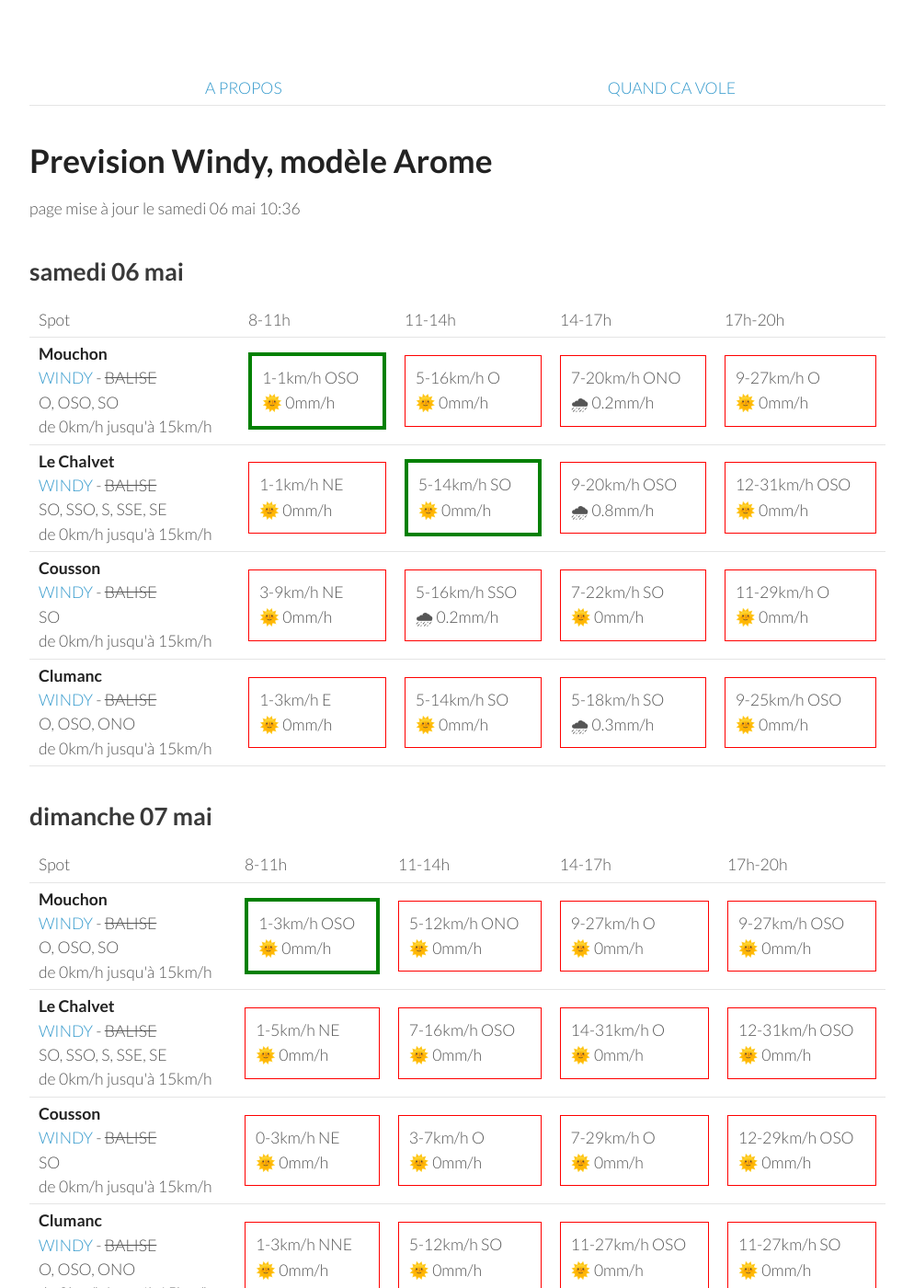
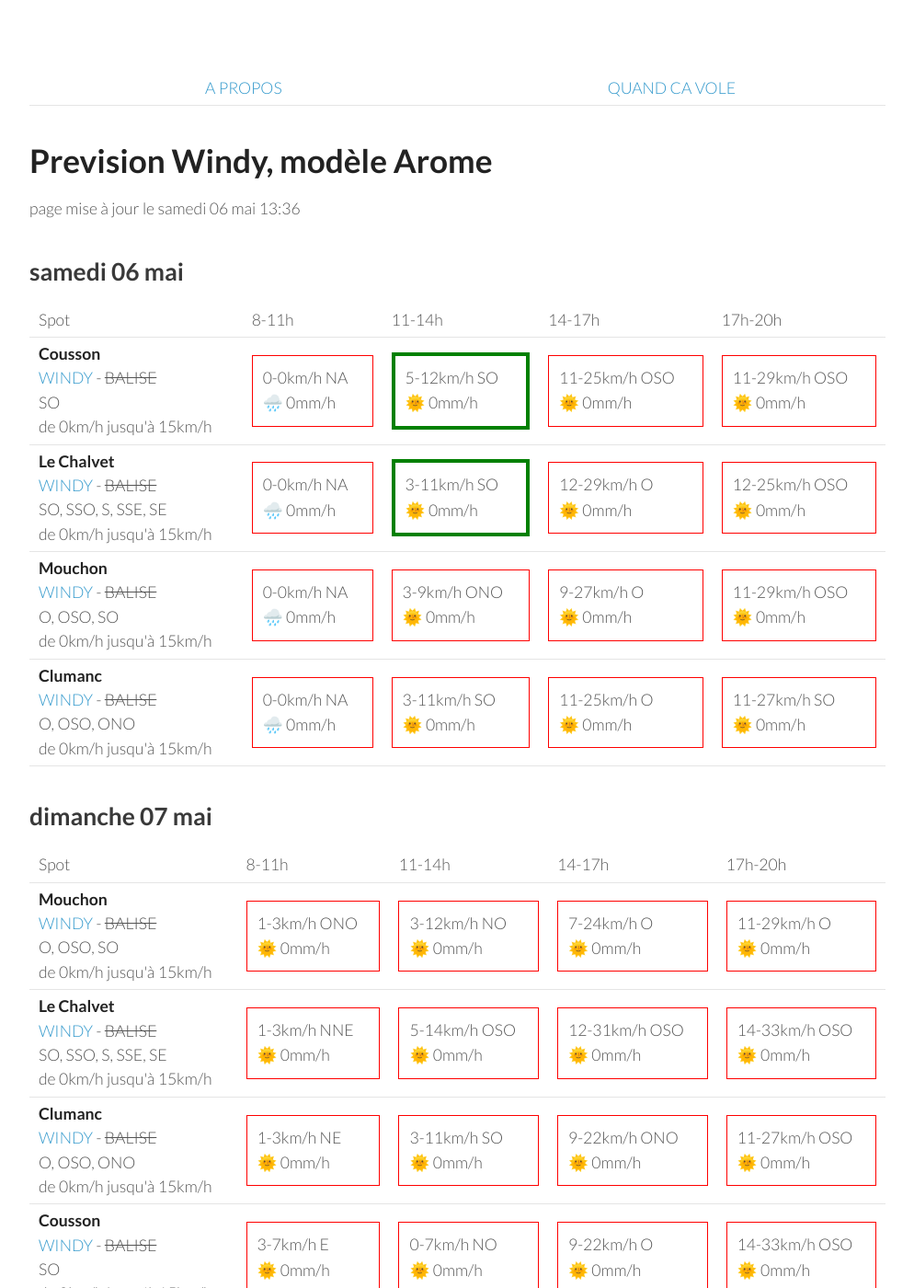
Before and after one commit to parapente-dans-le-nord/parapente-dans-le-nord.github.io, a Jekyll site: the page built from saint_andre.markdown, in a window 1280 px wide and 1400 px high. Shown: the whole window at 92% size, without its empty margins (26-1020 px from the left). Built offline with Jekyll 4.4.1, drawn with Linux system fonts in a browser that asks for light colours.

Commit message:
update index.markdown

```diff
--- a/saint_andre.markdown
+++ b/saint_andre.markdown
@@ -7,7 +7,7 @@ title:  "Tous les spots"
 {: .links}
 
 # Prevision Windy, modèle Arome
-page mise à jour le samedi 06 mai 10:36
+page mise à jour le samedi 06 mai 13:36
 
 ## samedi 06 mai
 
@@ -22,43 +22,39 @@ page mise à jour le samedi 06 mai 10:36
       <td>17h-20h</td>
     </tr>
 <tr>
-        <td><strong>Mouchon</strong><br><a href="https://windy.com/43.992/6.424?43.878,6.425,10,m:eSuaglR">WINDY</a> - <span class="no-balise"> BALISE </span><br> <span class="vent-favorable">O, OSO, SO</span><br><span class="force-vent">de 0km/h jusqu'à 15km/h</span> </td>
+        <td><strong>Cousson</strong><br><a href="https://windy.com/44.054/6.240?43.940,6.241,10,m:eSAaglz">WINDY</a> - <span class="no-balise"> BALISE </span><br> <span class="vent-favorable">SO</span><br><span class="force-vent">de 0km/h jusqu'à 15km/h</span> </td>
 
-            <td><div class="flyable"><p>1-1km/h OSO</p><p>🌞 0mm/h</p></div></td>
-            <td><div class="not-flyable"><p>5-16km/h O</p><p>🌞 0mm/h</p></div></td>
-            <td><div class="not-flyable"><p>7-20km/h ONO</p><p>🌧 0.2mm/h</p></div></td>
-            <td><div class="not-flyable"><p>9-27km/h O</p><p>🌞 0mm/h</p></div></td>
-
+            <td><div class="not-flyable"><p>0-0km/h NA</p><p>🌧️ 0mm/h</p></div></td>
+            <td><div class="flyable"><p>5-12km/h SO</p><p>🌞 0mm/h</p></div></td>
+            <td><div class="not-flyable"><p>11-25km/h OSO</p><p>🌞 0mm/h</p></div></td>
+            <td><div class="not-flyable"><p>11-29km/h OSO</p><p>🌞 0mm/h</p></div></td>
 
     </tr>
 <tr>
         <td><strong>Le Chalvet</strong><br><a href="https://windy.com/43.979/6.480?43.866,6.480,10,m:eSsaglX">WINDY</a> - <span class="no-balise"> BALISE </span><br> <span class="vent-favorable">SO, SSO, S, SSE, SE</span><br><span class="force-vent">de 0km/h jusqu'à 15km/h</span> </td>
 
-            <td><div class="not-flyable"><p>1-1km/h NE</p><p>🌞 0mm/h</p></div></td>
-            <td><div class="flyable"><p>5-14km/h SO</p><p>🌞 0mm/h</p></div></td>
-            <td><div class="not-flyable"><p>9-20km/h OSO</p><p>🌧 0.8mm/h</p></div></td>
-            <td><div class="not-flyable"><p>12-31km/h OSO</p><p>🌞 0mm/h</p></div></td>
-
+            <td><div class="not-flyable"><p>0-0km/h NA</p><p>🌧️ 0mm/h</p></div></td>
+            <td><div class="flyable"><p>3-11km/h SO</p><p>🌞 0mm/h</p></div></td>
+            <td><div class="not-flyable"><p>12-29km/h O</p><p>🌞 0mm/h</p></div></td>
+            <td><div class="not-flyable"><p>12-25km/h OSO</p><p>🌞 0mm/h</p></div></td>
 
     </tr>
 <tr>
-        <td><strong>Cousson</strong><br><a href="https://windy.com/44.054/6.240?43.940,6.241,10,m:eSAaglz">WINDY</a> - <span class="no-balise"> BALISE </span><br> <span class="vent-favorable">SO</span><br><span class="force-vent">de 0km/h jusqu'à 15km/h</span> </td>
+        <td><strong>Mouchon</strong><br><a href="https://windy.com/43.992/6.424?43.878,6.425,10,m:eSuaglR">WINDY</a> - <span class="no-balise"> BALISE </span><br> <span class="vent-favorable">O, OSO, SO</span><br><span class="force-vent">de 0km/h jusqu'à 15km/h</span> </td>
 
-            <td><div class="not-flyable"><p>3-9km/h NE</p><p>🌞 0mm/h</p></div></td>
-            <td><div class="not-flyable"><p>5-16km/h SSO</p><p>🌧 0.2mm/h</p></div></td>
-            <td><div class="not-flyable"><p>7-22km/h SO</p><p>🌞 0mm/h</p></div></td>
-            <td><div class="not-flyable"><p>11-29km/h O</p><p>🌞 0mm/h</p></div></td>
-
+            <td><div class="not-flyable"><p>0-0km/h NA</p><p>🌧️ 0mm/h</p></div></td>
+            <td><div class="not-flyable"><p>3-9km/h ONO</p><p>🌞 0mm/h</p></div></td>
+            <td><div class="not-flyable"><p>9-27km/h O</p><p>🌞 0mm/h</p></div></td>
+            <td><div class="not-flyable"><p>11-29km/h OSO</p><p>🌞 0mm/h</p></div></td>
 
     </tr>
 <tr>
         <td><strong>Clumanc</strong><br><a href="https://windy.com/44.027/6.402?43.914,6.403,10,m:eSxaglP">WINDY</a> - <span class="no-balise"> BALISE </span><br> <span class="vent-favorable">O, OSO, ONO</span><br><span class="force-vent">de 0km/h jusqu'à 15km/h</span> </td>
 
-            <td><div class="not-flyable"><p>1-3km/h E</p><p>🌞 0mm/h</p></div></td>
-            <td><div class="not-flyable"><p>5-14km/h SO</p><p>🌞 0mm/h</p></div></td>
-            <td><div class="not-flyable"><p>5-18km/h SO</p><p>🌧 0.3mm/h</p></div></td>
-            <td><div class="not-flyable"><p>9-25km/h OSO</p><p>🌞 0mm/h</p></div></td>
-
+            <td><div class="not-flyable"><p>0-0km/h NA</p><p>🌧️ 0mm/h</p></div></td>
+            <td><div class="not-flyable"><p>3-11km/h SO</p><p>🌞 0mm/h</p></div></td>
+            <td><div class="not-flyable"><p>11-25km/h O</p><p>🌞 0mm/h</p></div></td>
+            <td><div class="not-flyable"><p>11-27km/h SO</p><p>🌞 0mm/h</p></div></td>
 
     </tr>
 
@@ -80,40 +76,40 @@ page mise à jour le samedi 06 mai 10:36
 <tr>
         <td><strong>Mouchon</strong><br><a href="https://windy.com/43.992/6.424?43.878,6.425,10,m:eSuaglR">WINDY</a> - <span class="no-balise"> BALISE </span><br> <span class="vent-favorable">O, OSO, SO</span><br><span class="force-vent">de 0km/h jusqu'à 15km/h</span> </td>
 
-            <td><div class="flyable"><p>1-3km/h OSO</p><p>🌞 0mm/h</p></div></td>
-            <td><div class="not-flyable"><p>5-12km/h ONO</p><p>🌞 0mm/h</p></div></td>
-            <td><div class="not-flyable"><p>9-27km/h O</p><p>🌞 0mm/h</p></div></td>
-            <td><div class="not-flyable"><p>9-27km/h OSO</p><p>🌞 0mm/h</p></div></td>
+            <td><div class="not-flyable"><p>1-3km/h ONO</p><p>🌞 0mm/h</p></div></td>
+            <td><div class="not-flyable"><p>3-12km/h NO</p><p>🌞 0mm/h</p></div></td>
+            <td><div class="not-flyable"><p>7-24km/h O</p><p>🌞 0mm/h</p></div></td>
+            <td><div class="not-flyable"><p>11-29km/h O</p><p>🌞 0mm/h</p></div></td>
 
 
     </tr>
 <tr>
         <td><strong>Le Chalvet</strong><br><a href="https://windy.com/43.979/6.480?43.866,6.480,10,m:eSsaglX">WINDY</a> - <span class="no-balise"> BALISE </span><br> <span class="vent-favorable">SO, SSO, S, SSE, SE</span><br><span class="force-vent">de 0km/h jusqu'à 15km/h</span> </td>
 
-            <td><div class="not-flyable"><p>1-5km/h NE</p><p>🌞 0mm/h</p></div></td>
-            <td><div class="not-flyable"><p>7-16km/h OSO</p><p>🌞 0mm/h</p></div></td>
-            <td><div class="not-flyable"><p>14-31km/h O</p><p>🌞 0mm/h</p></div></td>
+            <td><div class="not-flyable"><p>1-3km/h NNE</p><p>🌞 0mm/h</p></div></td>
+            <td><div class="not-flyable"><p>5-14km/h OSO</p><p>🌞 0mm/h</p></div></td>
             <td><div class="not-flyable"><p>12-31km/h OSO</p><p>🌞 0mm/h</p></div></td>
+            <td><div class="not-flyable"><p>14-33km/h OSO</p><p>🌞 0mm/h</p></div></td>
+
+
+    </tr>
+<tr>
+        <td><strong>Clumanc</strong><br><a href="https://windy.com/44.027/6.402?43.914,6.403,10,m:eSxaglP">WINDY</a> - <span class="no-balise"> BALISE </span><br> <span class="vent-favorable">O, OSO, ONO</span><br><span class="force-vent">de 0km/h jusqu'à 15km/h</span> </td>
+
+            <td><div class="not-flyable"><p>1-3km/h NE</p><p>🌞 0mm/h</p></div></td>
+            <td><div class="not-flyable"><p>3-11km/h SO</p><p>🌞 0mm/h</p></div></td>
+            <td><div class="not-flyable"><p>9-22km/h ONO</p><p>🌞 0mm/h</p></div></td>
+            <td><div class="not-flyable"><p>11-27km/h OSO</p><p>🌞 0mm/h</p></div></td>
 
 
     </tr>
 <tr>
         <td><strong>Cousson</strong><br><a href="https://windy.com/44.054/6.240?43.940,6.241,10,m:eSAaglz">WINDY</a> - <span class="no-balise"> BALISE </span><br> <span class="vent-favorable">SO</span><br><span class="force-vent">de 0km/h jusqu'à 15km/h</span> </td>
 
-            <td><div class="not-flyable"><p>0-3km/h NE</p><p>🌞 0mm/h</p></div></td>
-            <td><div class="not-flyable"><p>3-7km/h O</p><p>🌞 0mm/h</p></div></td>
-            <td><div class="not-flyable"><p>7-29km/h O</p><p>🌞 0mm/h</p></div></td>
-            <td><div class="not-flyable"><p>12-29km/h OSO</p><p>🌞 0mm/h</p></div></td>
-
-
-    </tr>
-<tr>
-        <td><strong>Clumanc</strong><br><a href="https://windy.com/44.027/6.402?43.914,6.403,10,m:eSxaglP">WINDY</a> - <span class="no-balise"> BALISE </span><br> <span class="vent-favorable">O, OSO, ONO</span><br><span class="force-vent">de 0km/h jusqu'à 15km/h</span> </td>
-
-            <td><div class="not-flyable"><p>1-3km/h NNE</p><p>🌞 0mm/h</p></div></td>
-            <td><div class="not-flyable"><p>5-12km/h SO</p><p>🌞 0mm/h</p></div></td>
-            <td><div class="not-flyable"><p>11-27km/h OSO</p><p>🌞 0mm/h</p></div></td>
-            <td><div class="not-flyable"><p>11-27km/h SO</p><p>🌞 0mm/h</p></div></td>
+            <td><div class="not-flyable"><p>3-7km/h E</p><p>🌞 0mm/h</p></div></td>
+            <td><div class="not-flyable"><p>0-7km/h NO</p><p>🌞 0mm/h</p></div></td>
+            <td><div class="not-flyable"><p>9-22km/h O</p><p>🌞 0mm/h</p></div></td>
+            <td><div class="not-flyable"><p>14-33km/h OSO</p><p>🌞 0mm/h</p></div></td>
 
 
     </tr>
```
